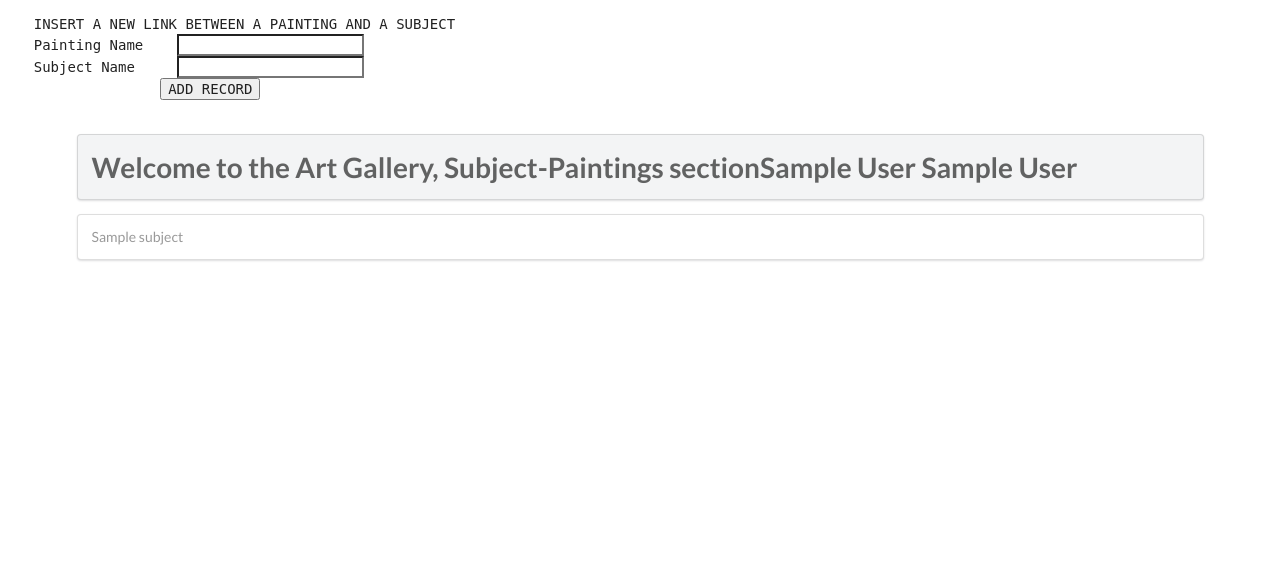
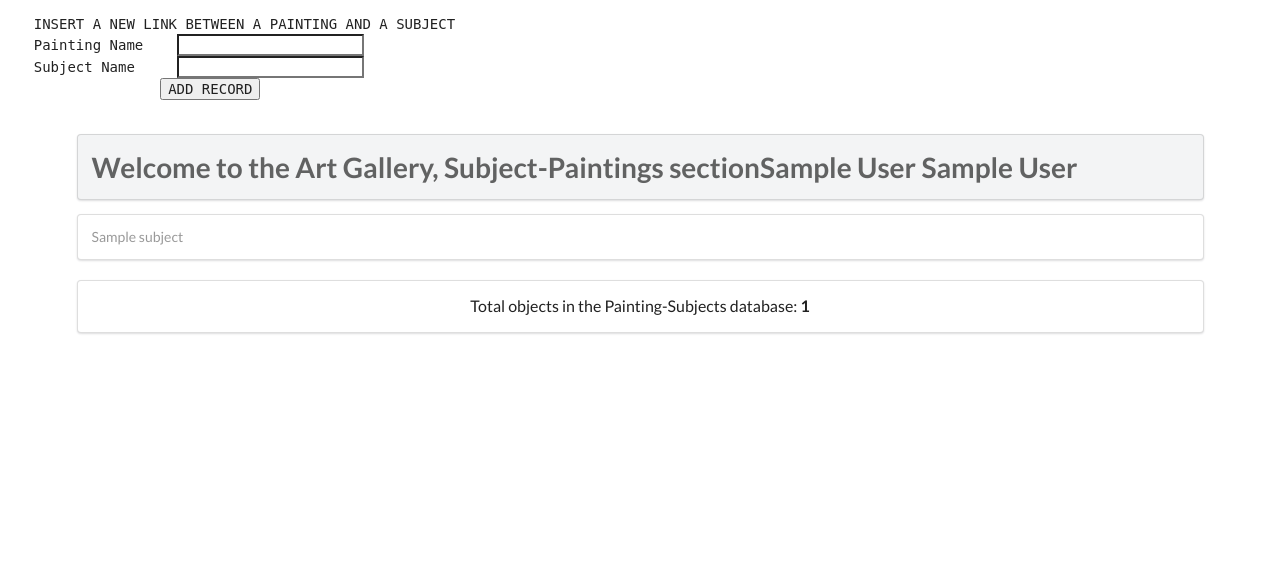
Before and after one commit to Hudhair/CS-4485.0W1-Project-Task1, a PHP site: page /art-painting-subjects.php in a window 1280 px wide. Shown: the top 573 px of the page. Run offline with PHP 8.4, Linux system fonts and the light colour scheme; the visitor is signed in with stand-in values (Sample User, id 1); tables that the repository leaves empty or names only in its code hold one stand-in row (values such as "Sample post").

Commit message:
Update art-painting-subjects.php

```diff
--- a/art-painting-subjects.php
+++ b/art-painting-subjects.php
@@ -89,6 +89,24 @@ function addPaintingSubject() {
   }
 }
 
+/* Displays total count of paintings */
+function getPaintingsSubjectCount() {
+   $total = 0;
+   try {
+      $pdo = new PDO(DBCONNSTRING,DBUSER,DBPASS);
+      $pdo->setAttribute(PDO::ATTR_ERRMODE, PDO::ERRMODE_EXCEPTION);
+
+      $sql = 'SELECT COUNT(*) as total FROM Paintingsubjects';
+      $statement = $pdo->query($sql);
+      $row = $statement->fetch();
+      $total = $row['total'];
+      $pdo = null;
+   }
+   catch (PDOException $e) {
+      // Return 0 on error
+   }
+   return $total;
+}
 /*
  Displays the list of paintings for the artist id specified in the id query string
 */
@@ -98,24 +116,58 @@ function outputPaintings() {
          $pdo = new PDO(DBCONNSTRING,DBUSER,DBPASS);
          $pdo->setAttribute(PDO::ATTR_ERRMODE, PDO::ERRMODE_EXCEPTION);
 
+         $id = (int)$_GET['id'];
+
+         $limit = 5;
+         $page = isset($_GET['page']) ? (int)$_GET['page'] : 1;
+         if ($page < 1) $page = 1;
+         $offset = ($page - 1) * $limit;
+
+         $countSql = 'SELECT COUNT(*) as total
+                      FROM Paintings p
+                      INNER JOIN Paintingsubjects p2 ON (p.PaintingID = p2.PaintingID)
+                      WHERE SubjectID = :id';
+         $countStmt = $pdo->prepare($countSql);
+         $countStmt->bindValue(':id', $id, PDO::PARAM_INT);
+         $countStmt->execute();
+         $totalRow = $countStmt->fetch();
+         $totalPaintings = $totalRow['total'];
+         $totalPages = ceil($totalPaintings / $limit);
+
          $sql = 'SELECT *
-		FROM Paintings p
-		INNER JOIN Paintingsubjects p2 ON (p.PaintingID = p2.PaintingID)
-		WHERE SubjectID=:id';
-         $id = $_GET['id'];
+                 FROM Paintings p
+                 INNER JOIN Paintingsubjects p2 ON (p.PaintingID = p2.PaintingID)
+                 WHERE SubjectID = :id
+                 LIMIT ' . $limit . ' OFFSET ' . $offset;
+
          $statement = $pdo->prepare($sql);
-         $statement->bindValue(':id', $id);
+         $statement->bindValue(':id', $id, PDO::PARAM_INT);
          $statement->execute();
 
+         // Output each painting
          while ($row = $statement->fetch()) {
             outputSinglePainting($row);
          }
+
+         if ($totalPages > 1) {
+            echo '<div class="ui pagination menu" style="margin-top: 20px;">';
+            if ($page > 1) {
+               echo '<a class="item" href="' . $_SERVER["SCRIPT_NAME"] . '?id=' . $id . '&page=' . ($page - 1) . '">&laquo; Previous</a>';
+            }
+            echo '<span class="item">Page ' . $page . ' of ' . $totalPages . '</span>';
+            if ($page < $totalPages) {
+               echo '<a class="item" href="' . $_SERVER["SCRIPT_NAME"] . '?id=' . $id . '&page=' . ($page + 1) . '">Next &raquo;</a>';
+            }
+            echo '</div>';
+         }
+
          $pdo = null;
       }
    }
    catch (PDOException $e) {
       die( $e->getMessage() );
    }
+
 }
 
 /*
@@ -190,5 +242,12 @@ function sanitize_post_value($pdo, $var)
       </div>
    </main>
 
+   <div class="ui container" style="margin-top: 20px; margin-bottom: 40px; text-align: center;">
+      <div class="ui segment">
+         <p style="font-size: 16px; margin: 0;">
+            Total objects in the Painting-Subjects database: <strong><?php echo getPaintingsSubjectCount(); ?></strong>
+         </p>
+      </div>
+   </div>
 </body>
 </html>
```
